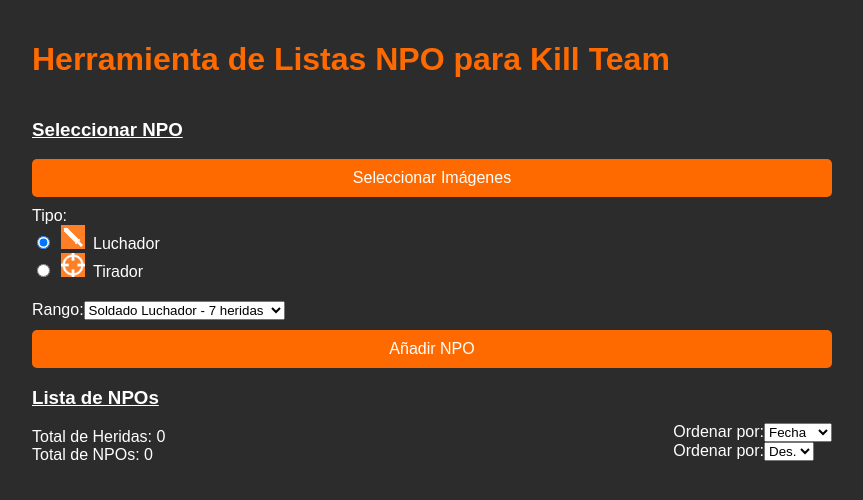
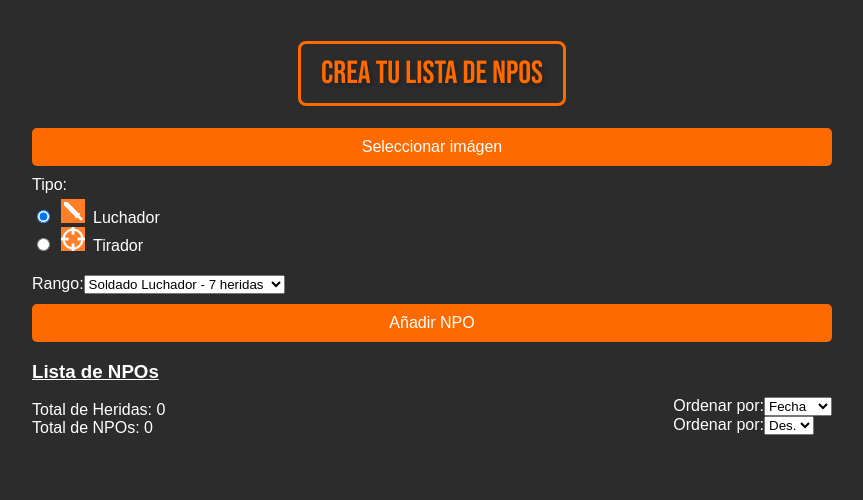
Before and after one commit to ChickenPolloHammer/NPO_tool, a React (Create React App) app: page / in a window 1280 px wide. Shown: the top 500 px of the page, without its empty margins (208-1071 px from the left). Built offline with nearby package versions, Linux system fonts and the light colour scheme.

Commit message:
retoques visuales

```diff
--- a/src/App.css
+++ b/src/App.css
@@ -1,4 +1,4 @@
-.App {
+/*.App {
   text-align: center;
 }
 
@@ -37,7 +37,9 @@
   }
 }
 
-/* App.css */
+ App.css */
+ @import url('https://fonts.googleapis.com/css2?family=Bebas+Neue&display=swap');
+
 :root {
   --naranja-brillante: #ff6a00; /* Ajusta este color a tu preferencia */
   --gris-oscuro: #2c2c2c;
@@ -53,6 +55,11 @@
   max-width: 800px;
   margin: auto;
   padding: 20px;
+}
+
+.containerTitulo {
+  display: grid;
+  place-items: center; /* Centrar horizontal y verticalmente */
 }
 
 button {
@@ -133,3 +140,28 @@
 .delete-button:hover {
   background-color: #a72e2e;
 }
+
+@keyframes fadeIn {
+  from {
+    opacity: 0;
+    transform: translateY(-20px);
+  }
+  to {
+    opacity: 1;
+    transform: translateY(0);
+  }
+}
+
+h1 {
+  animation: fadeIn 1s ease-in-out;
+  color: var(--naranja-brillante);
+  text-shadow: 2px 2px 5px rgba(0, 0, 0, 0.3);
+  padding: 10px 20px;
+  border: 3px solid var(--naranja-brillante);
+  border-radius: 8px;
+  display: inline-block;
+
+  font-family: "Bebas Neue", sans-serif;
+  font-weight: 400;
+  font-style: normal;
+}
--- a/src/App.js
+++ b/src/App.js
@@ -5,7 +5,8 @@
 function App() {
   return (
     <div className="container">
-      <h1 style={{ color: 'var(--naranja-brillante)' }}>Herramienta de Listas NPO para Kill Team</h1>
+      <div className="containerTitulo"><h1>Crea tu Lista de NPOs</h1></div>
+
       <ListaNPO />
     </div>
   );
--- a/src/components/SelectorNPO.js
+++ b/src/components/SelectorNPO.js
@@ -117,16 +117,16 @@
 
   return (
     <div style={{ display: 'flex', flexDirection: 'column' }}>
-      <h3 style={{ textDecoration: 'underline' }}>Seleccionar NPO</h3>
+      {/* <h3 style={{ textDecoration: 'underline' }}>Elegir NPO</h3>*/}
 
       {/* Botón para mostrar/ocultar imágenes */}
       <button onClick={toggleImageOptions}>
-        {showImages ? 'Ocultar Imágenes' : 'Seleccionar Imágenes'}
+        {showImages ? 'Ocultar imágenes' : 'Seleccionar imágen'}
       </button>
 
       {/* Selección de Imagen */}
         {showImages && (
-          <div style={{ display: 'flex', flexWrap: 'wrap', gap: '10px', marginLeft: '0px' }}>
+          <div style={{ display: 'flex', flexWrap: 'wrap', gap: '10px', justifyContent: 'center', alignItems: 'center', marginTop: '5px' }}>
             {imageOptions.map((image) => (
               <label key={image.name} style={{ cursor: 'pointer' }}>
                 <input
@@ -166,7 +166,7 @@
                 checked={tipo === 'cuerpoACuerpo'}
                 onChange={handleTipoChange}
               />
-              <img src={knifeImage} alt="Cuerpo a Cuerpo" style={{ width: '24px', marginLeft: '8px', marginRight: '8px' }} />
+              <img src={knifeImage} alt="Cuerpo a Cuerpo" style={{ width: '24px', marginLeft: '8px', marginRight: '8px', marginTop: '5px' }} />
               Luchador
             </label>
 
@@ -198,8 +198,8 @@
 
         {/* Mostrar imagen seleccionada solo cuando no se están mostrando las opciones de imágenes */}
         {!showImages && selectedImage && (
-          <div style={{ marginTop: '5px' }}>
-            <span>Imagen seleccionada:</span>
+          <div style={{ marginTop: '10px' }}>
+            {/*<span>Imagen seleccionada:</span>*/}
             <img
               src={selectedImage}
               alt="Imagen seleccionada"
```
